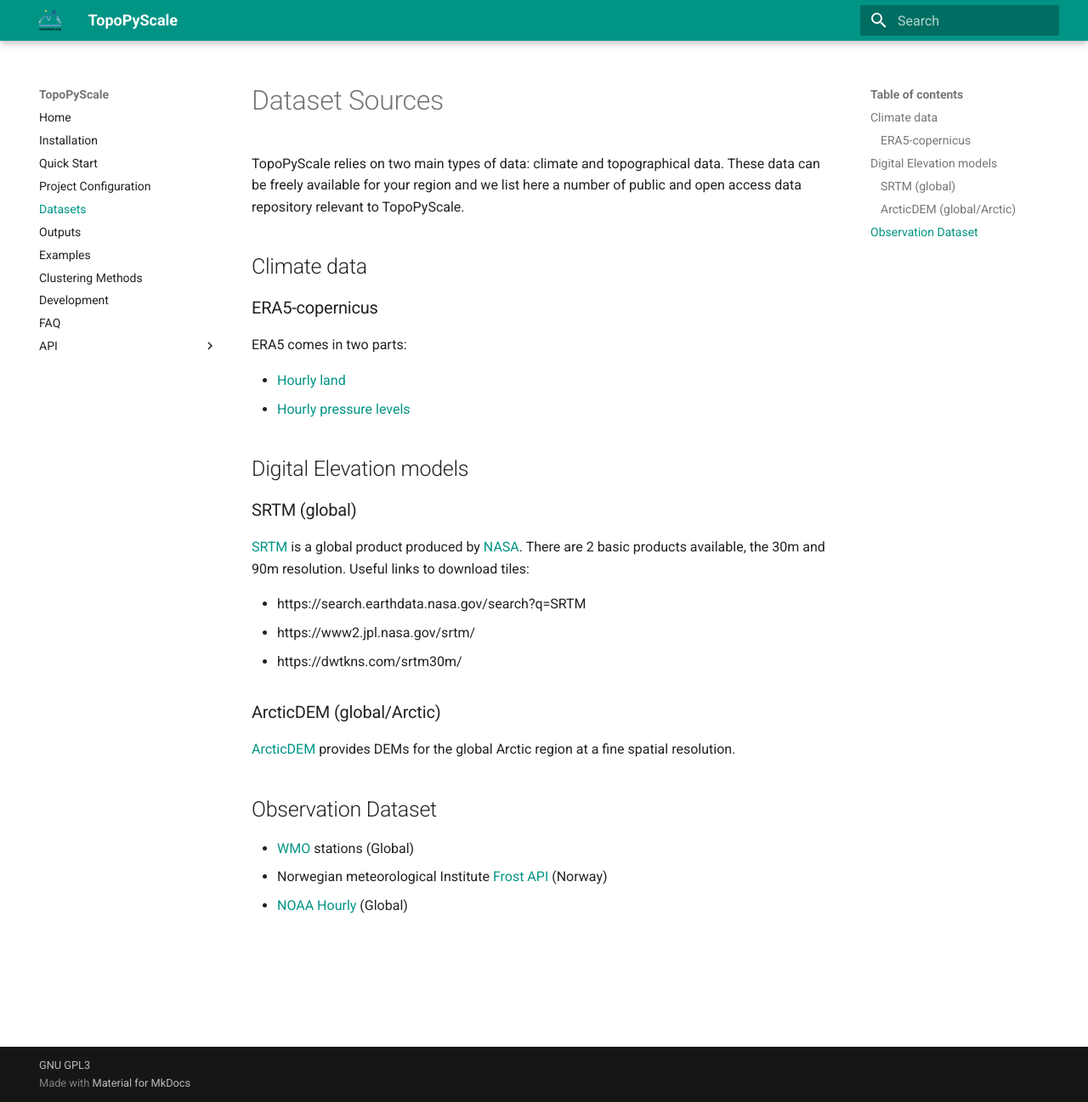
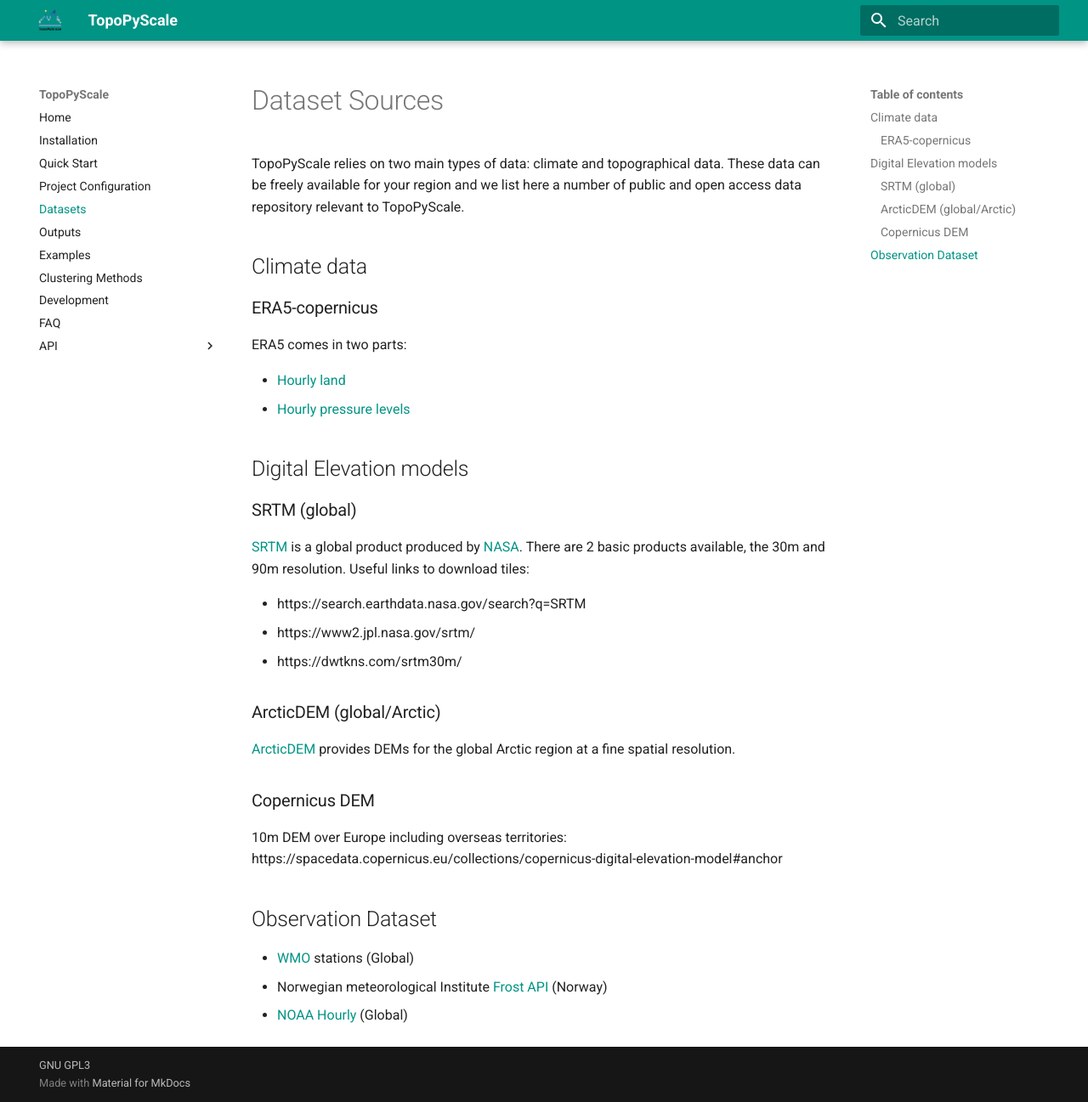
Before and after one commit to ArcticSnow/TopoPyScale_Documentation, an MkDocs documentation site: the page built from docs/04_datasetSources.md, in a window 1280 px wide and 1297 px high. Shown: the whole window at 85% size. Built offline with MkDocs 1.6.1 and Material for MkDocs 9.7.7, drawn with Linux system fonts in a browser that asks for light colours.

Commit message:
added EU-DEM

```diff
--- a/docs/04_datasetSources.md
+++ b/docs/04_datasetSources.md
@@ -22,6 +22,9 @@ ERA5 comes in two parts:
 ### ArcticDEM (global/Arctic)
 [ArcticDEM](https://www.pgc.umn.edu/data/arcticdem/) provides DEMs for the global Arctic region at a fine spatial resolution.
 
+### Copernicus DEM
+10m DEM over Europe including overseas territories: https://spacedata.copernicus.eu/collections/copernicus-digital-elevation-model#anchor
+
 ## Observation Dataset
 
 - [WMO](https://cds.climate.copernicus.eu/cdsapp#!/dataset/insitu-observations-surface-land?tab=overview) stations (Global)
```
